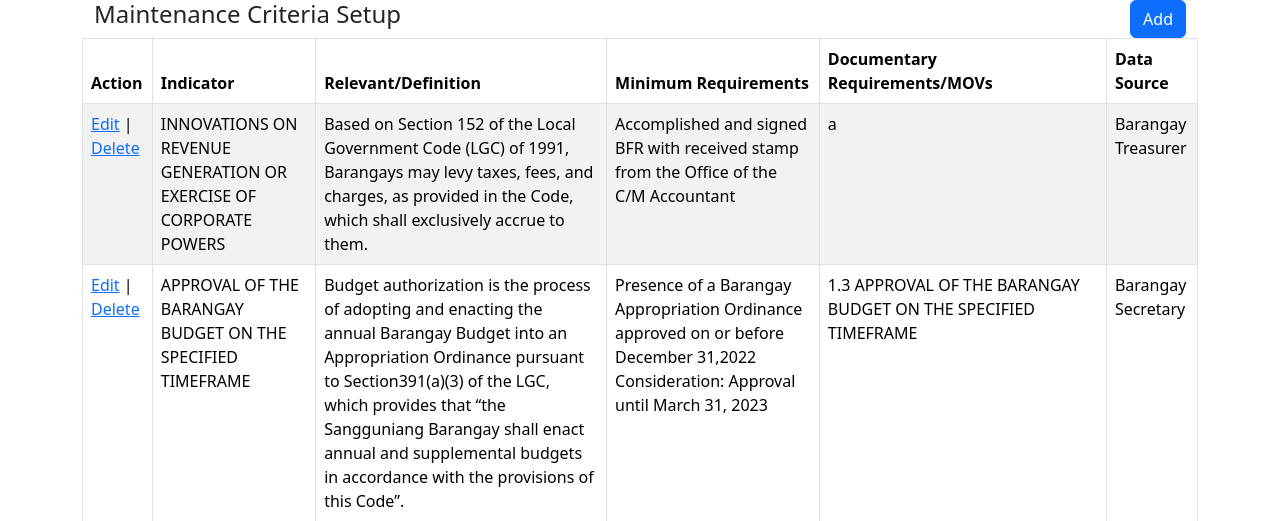
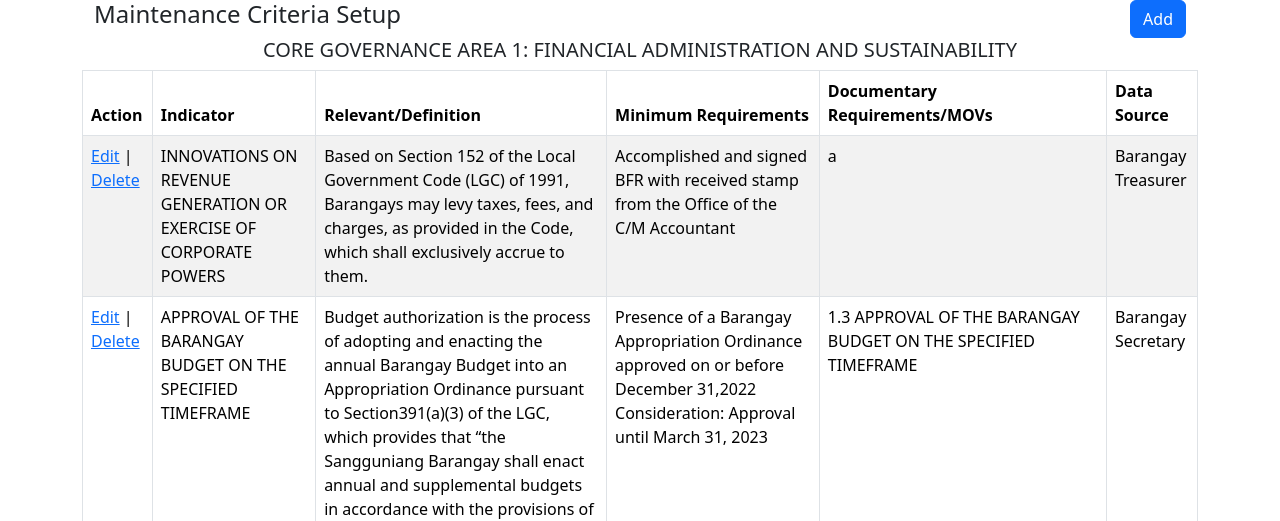
Before and after one commit to johncris09/masbisa, a PHP site: page / in a window 1280 px wide. Shown: the top 521 px of the page. Run offline with PHP 8.4, Linux system fonts and the light colour scheme; data comes from the database, SQL or seed files in the repository.

Commit message:
add title

```diff
--- a/index.php
+++ b/index.php
@@ -52,7 +52,11 @@ $maintenance_criteria_setup_result = mysqli_query($conn, $maintenance_criteria_s
                 </div>
             </div>
         </div>
-
+        <div class="text-center">
+            <h5>
+                CORE GOVERNANCE AREA 1: FINANCIAL ADMINISTRATION AND SUSTAINABILITY
+            </h5>
+        </div>
         <table class="table table-striped table-bordered">
             <thead>
                 <tr>
```
